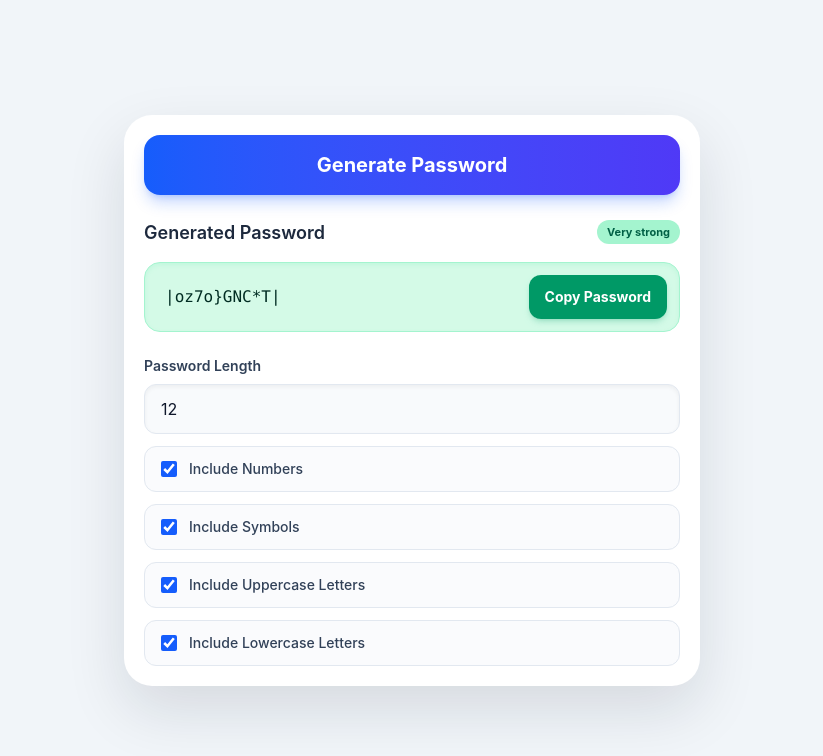
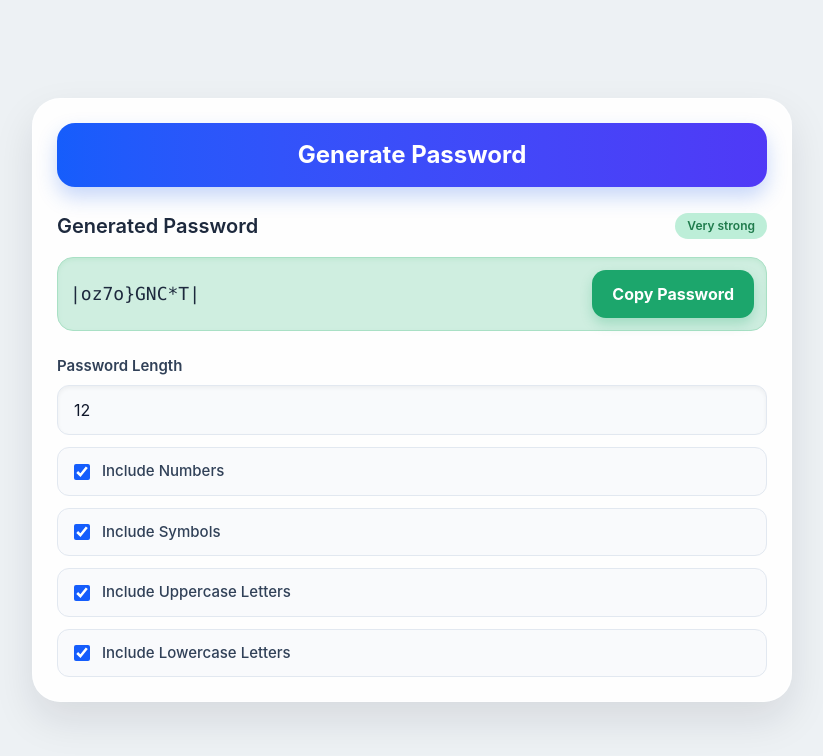
Before and after one commit to mo7732190-afk/Password-genrator, a React (Vite) app: page / in a window 1280 px wide. Both pictures are taken after a click on the button "Generate Password". Shown: the top 756 px of the page, without its empty margins (228-1051 px from the left). Built offline with nearby package versions, Linux system fonts and the light colour scheme.

Commit message:
Restore the password generator UI to the original green/mint mockup styling from the reference screenshot

```diff
--- a/src/Components/GeneratedPassword.tsx
+++ b/src/Components/GeneratedPassword.tsx
@@ -28,41 +28,37 @@ const GeneratedPassword = () => {
   };
 
   return (
-    <main className="flex min-h-screen w-full items-center justify-center bg-slate-100 px-4 py-8">
-      <div className="w-full max-w-xl rounded-[28px] bg-white p-4 shadow-[0_24px_60px_rgba(15,23,42,0.12)] sm:p-5">
+    <main className="flex min-h-screen w-full items-center justify-center bg-[#edf1f4] px-4 py-8">
+      <div className="w-full max-w-[760px] rounded-[28px] border border-white/80 bg-white/90 p-5 shadow-[0_18px_40px_rgba(15,23,42,0.10)] sm:p-6">
         <button
           type="button"
           onClick={generatePassword}
-          className="mb-6 flex w-full items-center justify-center rounded-2xl bg-gradient-to-r from-blue-600 to-indigo-600 px-5 py-4 text-xl font-bold text-white shadow-lg shadow-blue-600/25 transition hover:brightness-105"
+          className="mb-6 flex w-full items-center justify-center rounded-[18px] bg-gradient-to-r from-blue-600 to-indigo-600 px-5 py-4 text-2xl font-bold text-white shadow-[0_10px_20px_rgba(37,99,235,0.25)] transition hover:brightness-105"
         >
           Generate Password
         </button>
 
         <div className="space-y-4">
           <div className="flex items-center justify-between gap-3">
-            <h2 className="text-[17px] font-semibold text-slate-800 sm:text-[18px]">
+            <h2 className="text-[18px] font-semibold text-slate-800 sm:text-[20px]">
               Generated Password
             </h2>
             {passwordStrength && generatedPassword && (
-              <span className="rounded-full bg-emerald-200 px-2.5 py-1 text-[11px] font-bold text-emerald-800">
+              <span className="rounded-full bg-[#bdeed8] px-3 py-1 text-[12px] font-semibold text-[#1f7b4c]">
                 {passwordStrength}
               </span>
             )}
           </div>
 
           {generatedPassword && (
-            <div className="flex items-center gap-3 rounded-2xl border border-emerald-200 bg-emerald-100/90 p-3 shadow-inner shadow-emerald-200/40">
-              <input
-                id="generated-password"
-                type="text"
-                value={generatedPassword}
-                readOnly
-                className="min-w-0 flex-1 border-0 bg-transparent px-2 py-2 font-mono text-base text-emerald-950 outline-none"
-              />
+            <div className="flex items-center gap-3 rounded-[16px] border border-[#a9e0c5] bg-[#cfeee0] p-3 shadow-inner shadow-[#bfe8d3]">
+              <div className="min-w-0 flex-1 overflow-hidden text-ellipsis whitespace-nowrap font-mono text-[18px] font-medium text-slate-800">
+                {generatedPassword}
+              </div>
               <button
                 type="button"
                 onClick={copyPassword}
-                className="shrink-0 rounded-xl bg-emerald-600 px-4 py-3 text-sm font-bold text-white shadow-md shadow-emerald-600/20 transition hover:bg-emerald-700"
+                className="shrink-0 rounded-[14px] bg-[#1ca66c] px-5 py-3 text-base font-bold text-white shadow-[0_6px_12px_rgba(28,166,108,0.25)] transition hover:bg-[#169b5f]"
               >
                 {copyMessage || "Copy Password"}
               </button>
@@ -78,7 +74,7 @@ const GeneratedPassword = () => {
 
         <div className="mt-6 flex flex-col gap-3">
           <div>
-            <label htmlFor="password-length" className="mb-2 block text-sm font-semibold text-slate-700">
+            <label htmlFor="password-length" className="mb-2 block text-[15px] font-semibold text-slate-700">
               Password Length
             </label>
             <input
@@ -88,26 +84,26 @@ const GeneratedPassword = () => {
               max={128}
               value={length}
               onChange={(event) => setLength(Number(event.target.value))}
-              className="w-full rounded-xl border border-slate-200 bg-slate-50 px-4 py-3 text-slate-900 shadow-inner outline-none transition hover:border-slate-300 focus:border-blue-500 focus:bg-white"
+              className="w-full rounded-xl border border-slate-200 bg-slate-50 px-4 py-3 text-[16px] text-slate-900 shadow-inner outline-none transition hover:border-slate-300 focus:border-blue-500 focus:bg-white"
             />
           </div>
 
-          <label className="flex cursor-pointer items-center gap-3 rounded-xl border border-slate-200 bg-slate-50/70 px-4 py-3 text-sm font-medium text-slate-700 transition hover:border-blue-200 hover:bg-slate-50">
+          <label className="flex cursor-pointer items-center gap-3 rounded-xl border border-slate-200 bg-slate-50/70 px-4 py-3 text-[15px] font-medium text-slate-700 transition hover:border-blue-200 hover:bg-slate-50">
             <input className="size-4 accent-blue-600" type="checkbox" checked={includeNumbers} onChange={toggleNumbers} />
             Include Numbers
           </label>
 
-          <label className="flex cursor-pointer items-center gap-3 rounded-xl border border-slate-200 bg-slate-50/70 px-4 py-3 text-sm font-medium text-slate-700 transition hover:border-blue-200 hover:bg-slate-50">
+          <label className="flex cursor-pointer items-center gap-3 rounded-xl border border-slate-200 bg-slate-50/70 px-4 py-3 text-[15px] font-medium text-slate-700 transition hover:border-blue-200 hover:bg-slate-50">
             <input className="size-4 accent-blue-600" type="checkbox" checked={includeSymbols} onChange={toggleSymbols} />
             Include Symbols
           </label>
 
-          <label className="flex cursor-pointer items-center gap-3 rounded-xl border border-slate-200 bg-slate-50/70 px-4 py-3 text-sm font-medium text-slate-700 transition hover:border-blue-200 hover:bg-slate-50">
+          <label className="flex cursor-pointer items-center gap-3 rounded-xl border border-slate-200 bg-slate-50/70 px-4 py-3 text-[15px] font-medium text-slate-700 transition hover:border-blue-200 hover:bg-slate-50">
             <input className="size-4 accent-blue-600" type="checkbox" checked={includeUppercase} onChange={toggleUppercase} />
             Include Uppercase Letters
           </label>
 
-          <label className="flex cursor-pointer items-center gap-3 rounded-xl border border-slate-200 bg-slate-50/70 px-4 py-3 text-sm font-medium text-slate-700 transition hover:border-blue-200 hover:bg-slate-50">
+          <label className="flex cursor-pointer items-center gap-3 rounded-xl border border-slate-200 bg-slate-50/70 px-4 py-3 text-[15px] font-medium text-slate-700 transition hover:border-blue-200 hover:bg-slate-50">
             <input className="size-4 accent-blue-600" type="checkbox" checked={includeLowercase} onChange={toggleLowercase} />
             Include Lowercase Letters
           </label>
```
